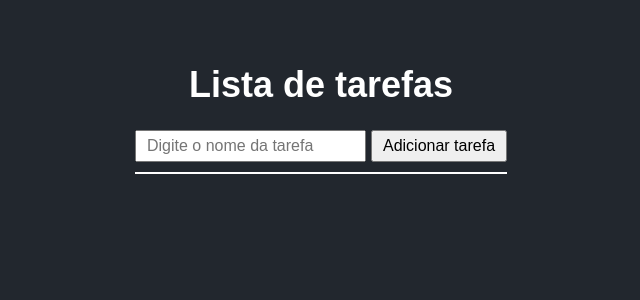
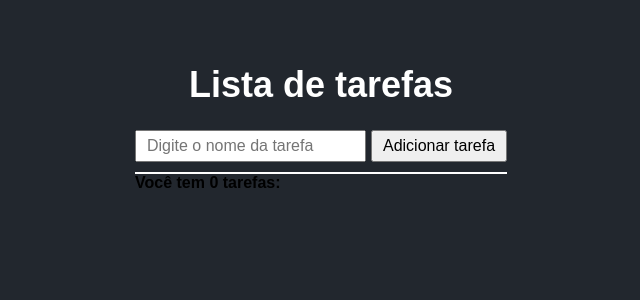
Before and after one commit to otaciliow/lista-de-tarefas, a React (Vite) app: page / in a window 1280 px wide. Shown: the top 300 px of the page, without its empty margins (319-959 px from the left). Built offline with nearby package versions, Linux system fonts and the light colour scheme.

Commit message:
feat: added useMemo functionality

```diff
--- a/src/App.tsx
+++ b/src/App.tsx
@@ -1,4 +1,4 @@
-import { useState, useEffect, useRef } from 'react';
+import { useState, useEffect, useRef, useMemo } from 'react';
 import "./App.min.css";
 
 import pencilIcon from './assets/pencil-square.svg';
@@ -79,6 +79,10 @@ export default function App() {
     setInput("");
    }
 
+  const totalTasks = useMemo(() => {
+    return tasks.length;
+  }, [tasks])
+
   return (
     <main>
       <h1 className="title">Lista de tarefas</h1>
@@ -86,6 +90,8 @@ export default function App() {
         <input type="text" placeholder="Digite o nome da tarefa" value={input} onChange={ (e) => setInput(e.target.value) } className="task-input" ref={inputRef} />
         <button onClick={handleRegister} className="task-add-button">{editTask.enabled ? "Atualizar tarefa" : "Adicionar tarefa"}</button>
       </div>
+
+      <p><strong>Você tem {totalTasks} tarefas:</strong></p>
 
       <ul className="tasks-wrapper">
         {tasks.map( (item, index) => (
```
